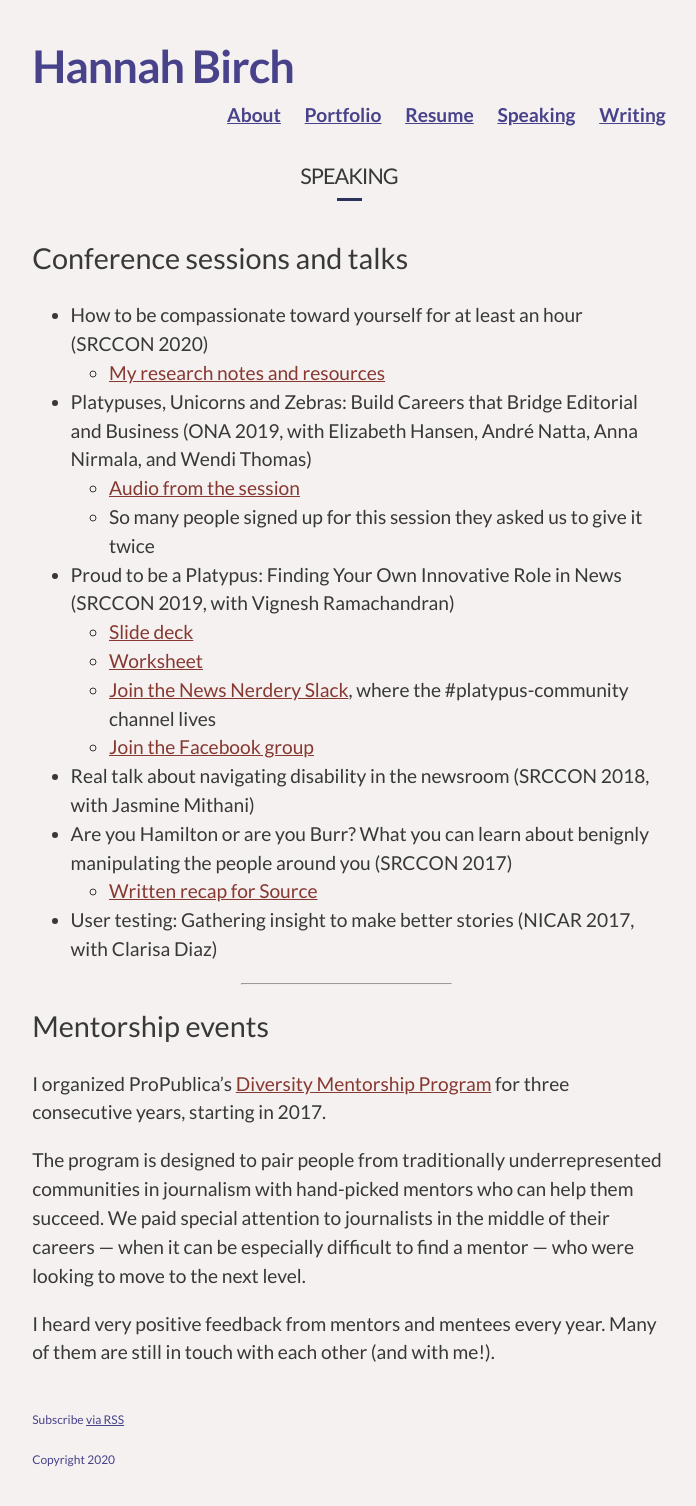
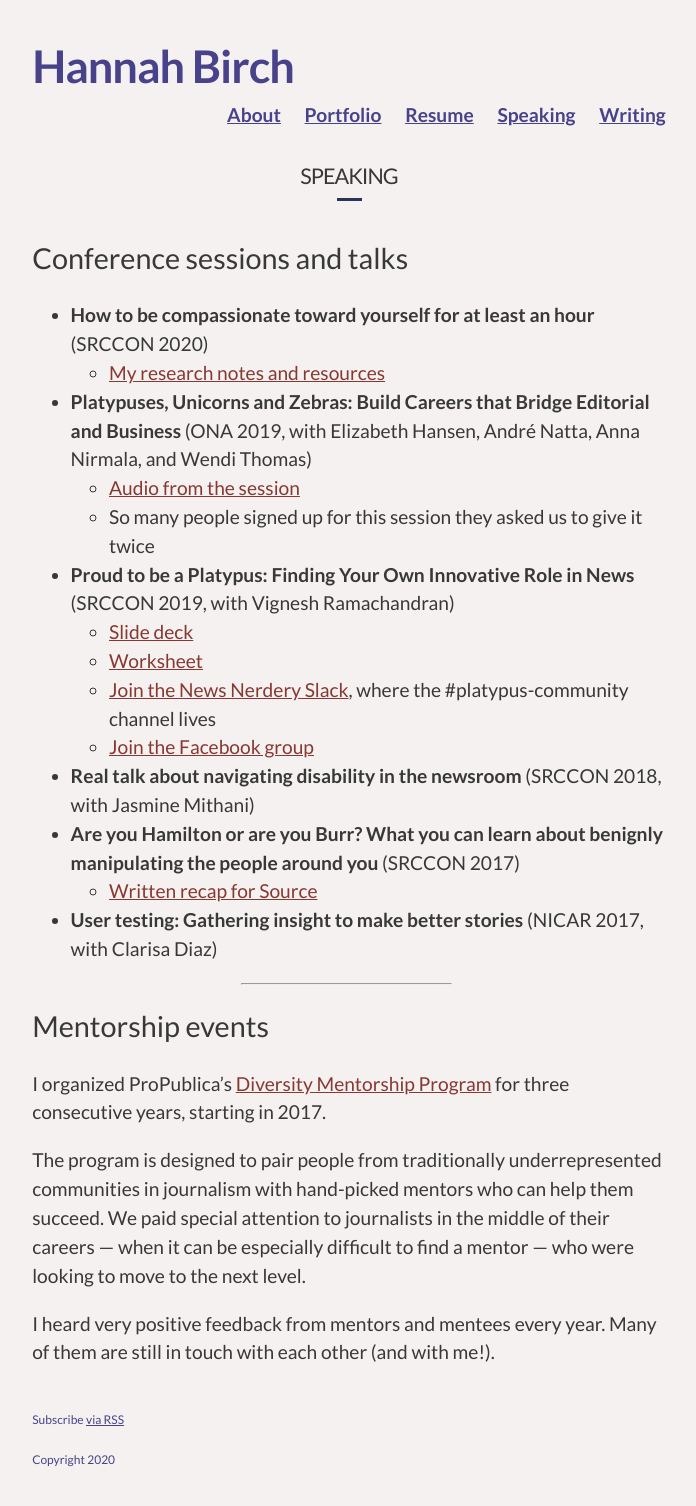
Before and after one commit to hannah-birch/hannah-birch.github.io, a Jekyll site: the page built from pages/portfolio/speaking.md, in a window 1280 px wide. Shown: the whole page, without its empty margins (291-987 px from the left). Built offline with Jekyll 4.4.1, drawn with Linux system fonts in a browser that asks for light colours; nearby versions of some CDN libraries.

```diff
--- a/pages/portfolio/speaking.md
+++ b/pages/portfolio/speaking.md
@@ -6,20 +6,20 @@ permalink: /speaking/
 
 ## Conference sessions and talks
 
-- How to be compassionate toward yourself for at least an hour (SRCCON 2020)
+- **How to be compassionate toward yourself for at least an hour** (SRCCON 2020)
   - [My research notes and resources](https://docs.google.com/document/d/1eeAbgF7DMGzYwQLJ-0NB8fFePB0GzudL1c8IG4MpI08/edit?usp=sharing)
-- Platypuses, Unicorns and Zebras: Build Careers that Bridge Editorial and Business (ONA 2019, with Elizabeth Hansen, André Natta, Anna Nirmala, and Wendi Thomas)
+- **Platypuses, Unicorns and Zebras: Build Careers that Bridge Editorial and Business** (ONA 2019, with Elizabeth Hansen, André Natta, Anna Nirmala, and Wendi Thomas)
   - [Audio from the session](https://soundcloud.com/onlinenewsassociation/platypuses-unicorns-and-zebras-build-careers-that-bridge-editorial-and-business?in=onlinenewsassociation/sets/ona19)
   - So many people signed up for this session they asked us to give it twice
-- Proud to be a Platypus: Finding Your Own Innovative Role in News (SRCCON 2019, with Vignesh Ramachandran)
+- **Proud to be a Platypus: Finding Your Own Innovative Role in News** (SRCCON 2019, with Vignesh Ramachandran)
   - [Slide deck](https://docs.google.com/document/d/1Ogdz_M0754vUCv4szytINXH66YItBAKovoyeFZofWUI/edit?usp=sharing)
   - [Worksheet](https://docs.google.com/document/d/1Ogdz_M0754vUCv4szytINXH66YItBAKovoyeFZofWUI/edit?usp=sharing)
   - [Join the News Nerdery Slack](https://newsnerdery.org/), where the #platypus-community channel lives
   - [Join the Facebook group](https://www.facebook.com/groups/220811951884753/)
-- Real talk about navigating disability in the newsroom (SRCCON 2018, with Jasmine Mithani)
-- Are you Hamilton or are you Burr? What you can learn about benignly manipulating the people around you (SRCCON 2017)
+- **Real talk about navigating disability in the newsroom** (SRCCON 2018, with Jasmine Mithani)
+- **Are you Hamilton or are you Burr? What you can learn about benignly manipulating the people around you** (SRCCON 2017)
   - [Written recap for Source](https://source.opennews.org/articles/hamilton-and-burr/)
-- User testing: Gathering insight to make better stories (NICAR 2017, with Clarisa Diaz)
+- **User testing: Gathering insight to make better stories** (NICAR 2017, with Clarisa Diaz)
 
 <hr />
 
```
Also changed, not shown: pages/about.md (+3 -1 lines), 3 other files.
